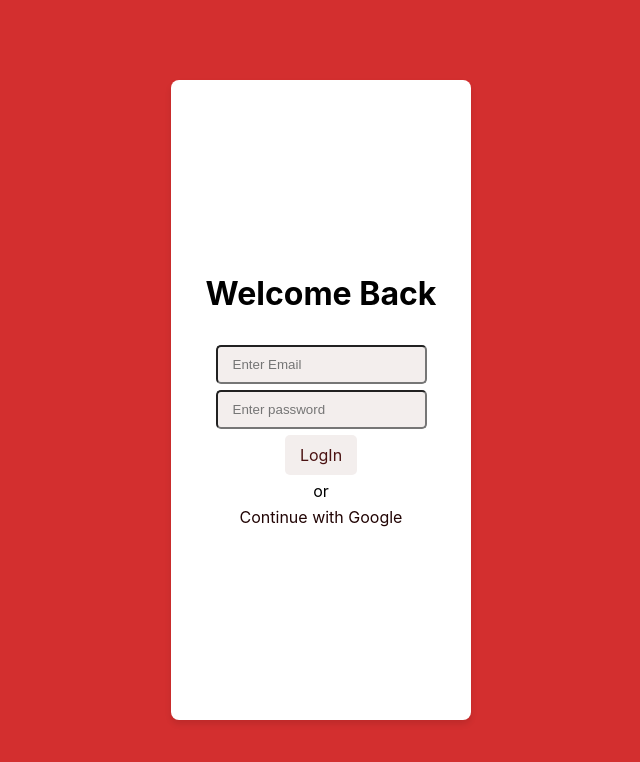
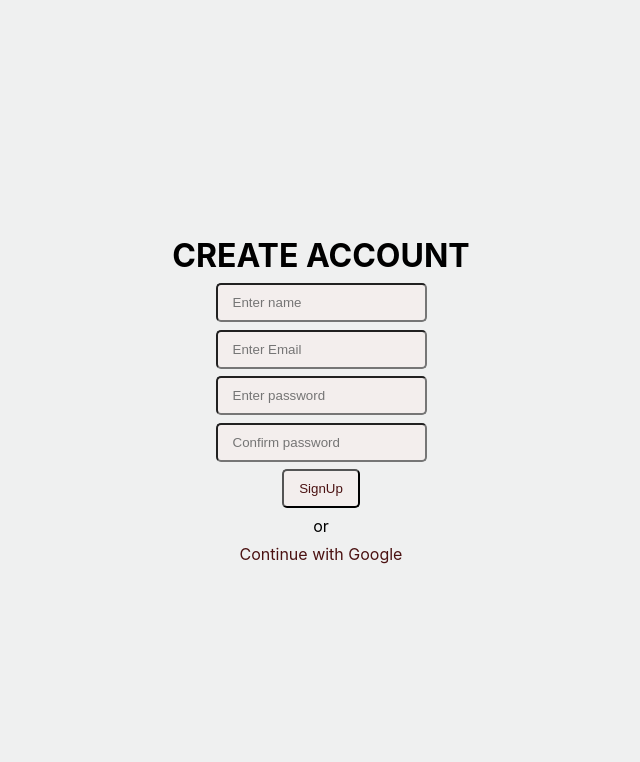
Before and after one commit to atulj4723/FitBuddy, a React (Create React App) app: page / in a window 1280 px wide. Shown: the top 762 px of the page, without its empty margins (319-959 px from the left). Built offline with nearby package versions, Linux system fonts and the light colour scheme.

Commit message:
Revert "first commit"
This reverts commit d3e037b6edd347f53d85c820d2457693b905b13e.

```diff
--- a/package.json
+++ b/package.json
@@ -4,10 +4,8 @@
   "private": true,
   "dependencies": {
     "cra-template": "1.2.0",
-    "dotenv": "^16.4.7",
     "react": "^19.0.0",
     "react-dom": "^19.0.0",
-    "react-router-dom": "^7.2.0",
     "react-scripts": "5.0.1"
   },
   "scripts": {
--- a/src/App.css
+++ b/src/App.css
@@ -66,41 +66,29 @@ body {
 	margin-top: 10px;
 }
 
-.home_account {
-	width: 100%;
+.home_account{
+    width: 100%;
 	height: 100vh;
-	display: flex;
-	justify-content: center;
-	align-items: center;
-	background-color: #d32f2f;
-}
-.page {
+	text-align: center;
+	padding: 20px;
 	display: flex;
 	flex-direction: column;
 	gap: 1%;
-	text-align: center;
 	align-items: center;
 	justify-content: center;
-	border: #2c3e50;
-	background: white;
-	padding: 20px;
-	border-radius: 8px;
-	box-shadow: 0 4px 6px rgba(0, 0, 0, 0.1);
-	width: 50%;
-	height: 80%;
-	max-width: 300px;
+    background-color: hsl(180, 3%, 94%);
 }
-.info {
-	display: inline-block;
+.info{
+    display: inline-block;
 	text-decoration: none;
-	color: rgb(5, 5, 5);
+	color: white;
 	background-color: #f3eeed;
 	padding: 10px 15px;
 	border-radius: 5px;
 	transition: background 0.3s ease-in-out;
 }
-.login_button {
-	display: inline-block;
+.login_button{
+    display: inline-block;
 	text-decoration: none;
 	color: rgb(75, 18, 18);
 	background-color: #f3eeed;
@@ -109,11 +97,11 @@ body {
 	transition: background 0.3s ease-in-out;
 }
 .login_button:hover {
-	background-color: #e09e97;
+	background-color: #c0392b;
 }
-.login_google {
-	color: rgb(34, 5, 5);
+.login_google{
+    color: rgb(75, 18, 18);
 }
-.login_google:hover {
-	color: rgb(214, 109, 109);
+.login_google:hover{
+    color: rgb(214, 109, 109);
 }
--- a/src/App.js
+++ b/src/App.js
@@ -1,7 +1,6 @@
 import Login from "./components/Login";
 import SignUp from "./components/SignUp";
 import "./App.css";
-import { Route,Routes } from "react-router-dom";
 import Home from "./components/Home";
 import Footer from "./components/Footer";
 import Diet from "./components/Diet";
@@ -17,10 +16,9 @@ import Profile from "./components/Profile";
 import Streake from "./components/Streake";
 function App() {
 	return (
-		<Routes>
-			<Route path="/" element={<Login/>}/>
-			<Route path="/home" element={<Home/>}/>
-		</Routes>
+		<div className="App">
+			<SignUp />
+		</div>
 	);
 }
 export default App;
--- a/src/components/Home.jsx
+++ b/src/components/Home.jsx
@@ -1,7 +1,6 @@
 import Footer from "./Footer";
 
 const Home = () => {
-	alert(process.env.REACT_APP_API_BASE_URL)
 	return (
 		<div className="Home">
 			<div className="name">
@@ -13,10 +12,9 @@ const Home = () => {
 				<a href="/Signup.jsx" className="Home_a_s">
 					CREATE ACCOUNT
 				</a>
-				{process.env.REACT_APP_API_BASE_URL}
 				<p className="account_l">
 					Already a member ?
-					<a href="/" className="Home_a_l">
+					<a href="/Login.jsx" className="Home_a_l">
 						LOGIN
 					</a>
 				</p>
--- a/src/components/Login.jsx
+++ b/src/components/Login.jsx
@@ -1,15 +1,14 @@
 const Login = () => {
 	return (
 		<div className="home_account">
-			<div className="page">
 			<h1>Welcome Back</h1>
 			<br></br>
 			<input type="email" placeholder="Enter Email" className="info" />
 			<input type="password" placeholder="Enter password" className="info" />
-			<a className="login_button" href="/home">LogIn</a>
+			<button className="login_button">LogIn</button>
 			or
 			<div className="login_google">Continue with Google</div>
-		</div></div>
+		</div>
 	);
 };
 export default Login;
--- a/src/components/SignUp.jsx
+++ b/src/components/SignUp.jsx
@@ -1,7 +1,6 @@
 const SignUp = () => {
 	return (
 		<div className="home_account">
-			<div className="page">
 			<h1>CREATE ACCOUNT</h1>
 			<input type="text" placeholder="Enter name" className="info" />
 			<input type="email" placeholder="Enter Email" className="info" />
@@ -10,7 +9,7 @@ const SignUp = () => {
 			<button className="login_button">SignUp</button>
 			or
 			<div className="login_google">Continue with Google</div>
-		</div></div>
+		</div>
 	);
 };
 export default SignUp;
--- a/src/index.js
+++ b/src/index.js
@@ -2,16 +2,13 @@ import React from "react";
 import ReactDOM from "react-dom/client";
 import "./index.css";
 import App from "./App";
-import { BrowserRouter } from "react-router-dom";
 import { DataProvider } from "./DataContext";
 const root = ReactDOM.createRoot(document.getElementById("root"));
 root.render(
 	<React.StrictMode>
-		<BrowserRouter>
-			<DataProvider>
-				<App />
-			</DataProvider>
-		</BrowserRouter>
+		<DataProvider>
+			<App />
+		</DataProvider>
 	</React.StrictMode>
 );
 
```
Also changed, not shown: src/Firebase.jsx (deleted), 2 other files (tests, documents, lock files or other folders).
